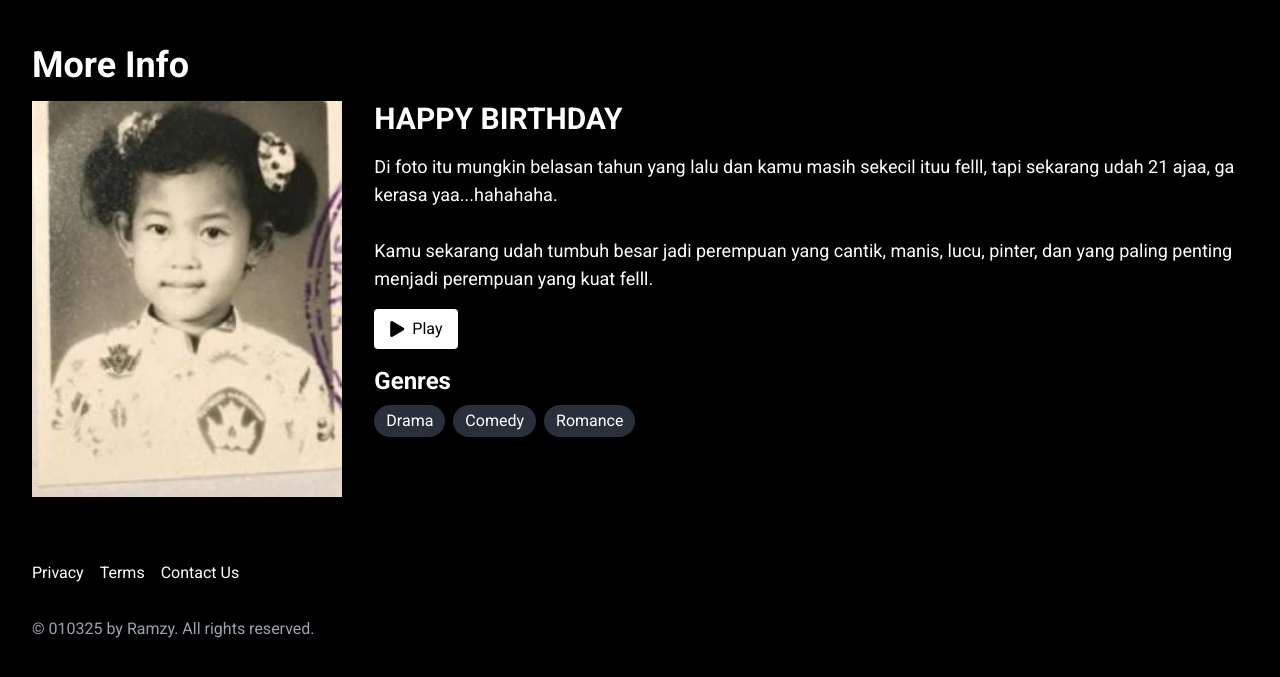
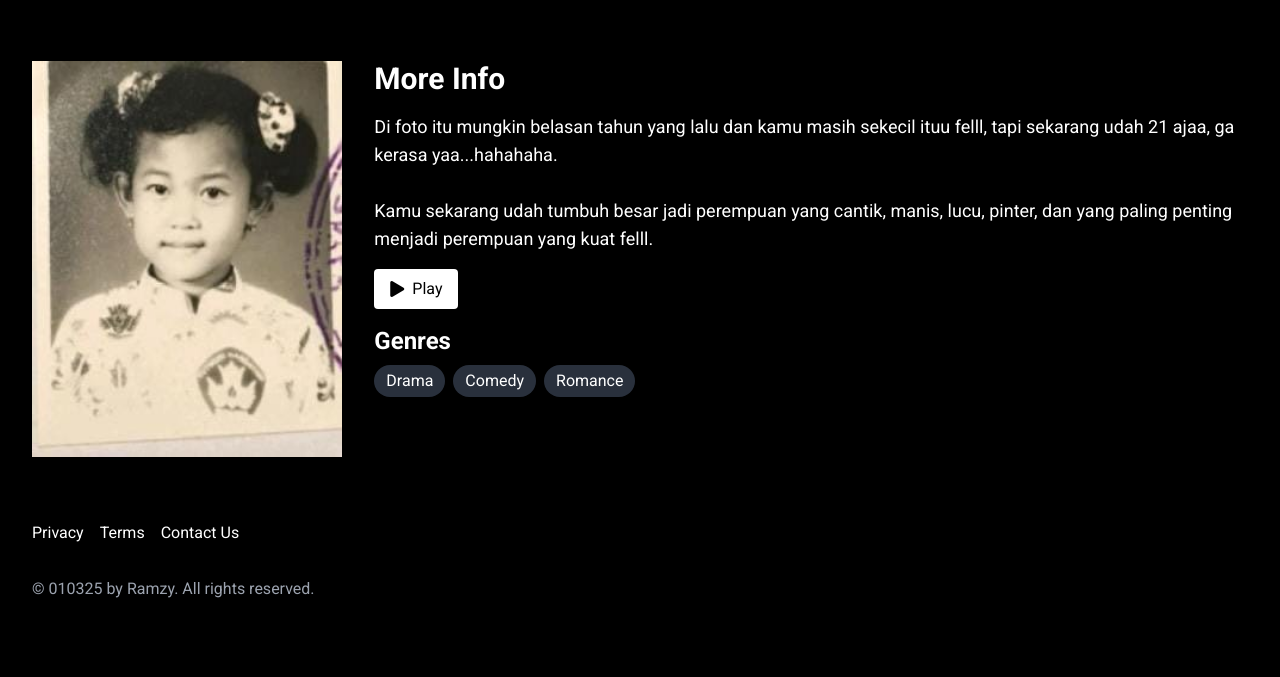
Before and after one commit to ziiapayaa/birthdayfella, a plain HTML site: page public/more.html in a window 1280 px wide. Shown: the part 51-728 px from the top of the page. Drawn offline with nearby package versions, Linux system fonts and the light colour scheme.

Commit message:
Pesan commit pertama

```diff
--- a/public/more.html
+++ b/public/more.html
@@ -75,7 +75,7 @@
     <!-- Main Content -->
     <main class="pt-16">
       <section class="p-8">
-        <h1 class="text-4xl font-bold mb-4">More Info</h1>
+        <h1 class="text-4xl font-bold mb-4"></h1>
         <div
           class="flex flex-col md:flex-row space-y-4 md:space-y-0 md:space-x-8"
         >
@@ -87,7 +87,7 @@
             width="300"
           />
           <div class="flex flex-col space-y-4">
-            <h2 class="text-3xl font-bold">HAPPY BIRTHDAY</h2>
+            <h2 class="text-3xl font-bold">More Info</h2>
             <p class="text-lg">
               Di foto itu mungkin belasan tahun yang lalu dan kamu masih sekecil ituu felll,
               tapi sekarang udah 21 ajaa, ga kerasa yaa...hahahaha.
```
